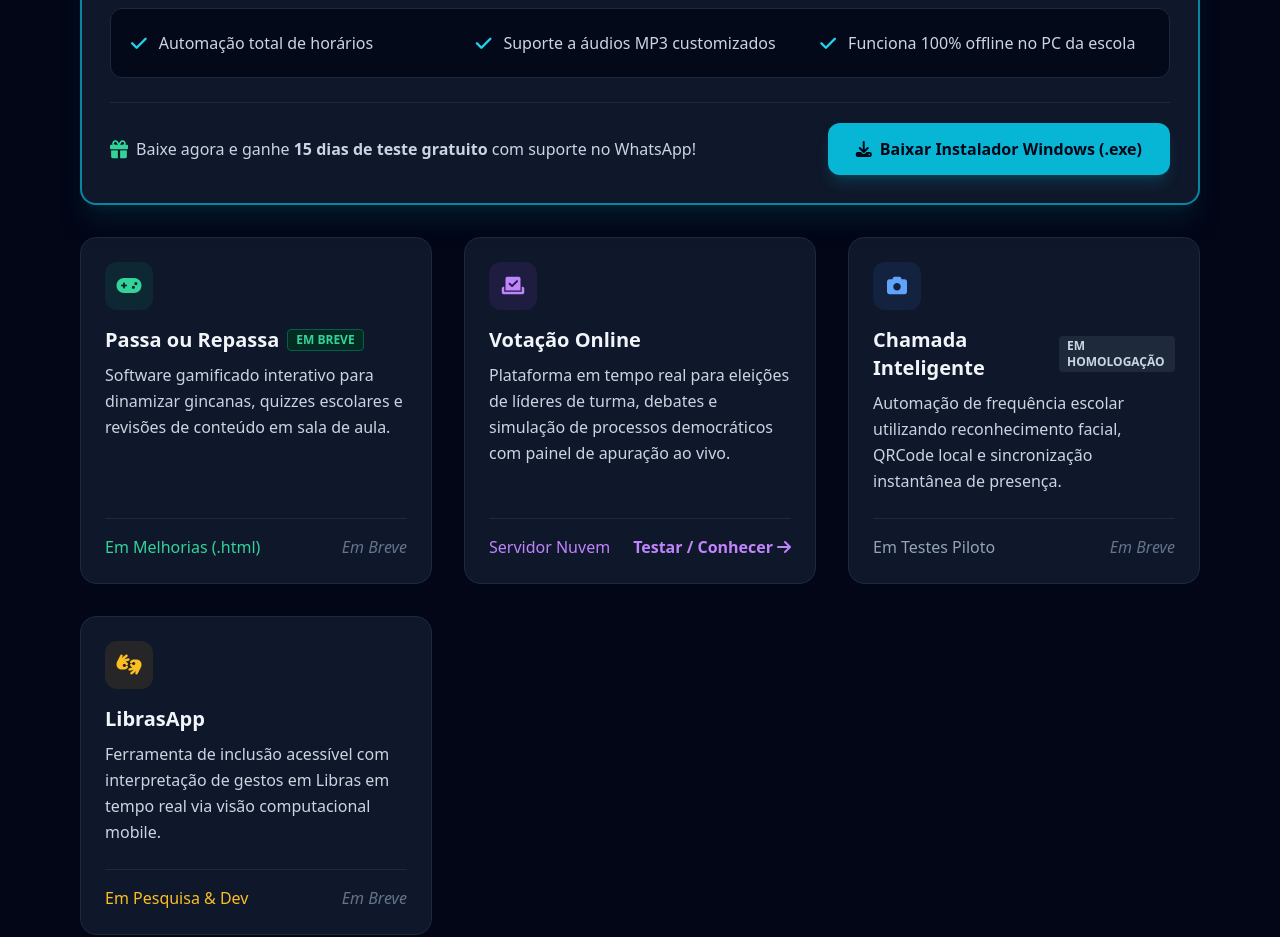
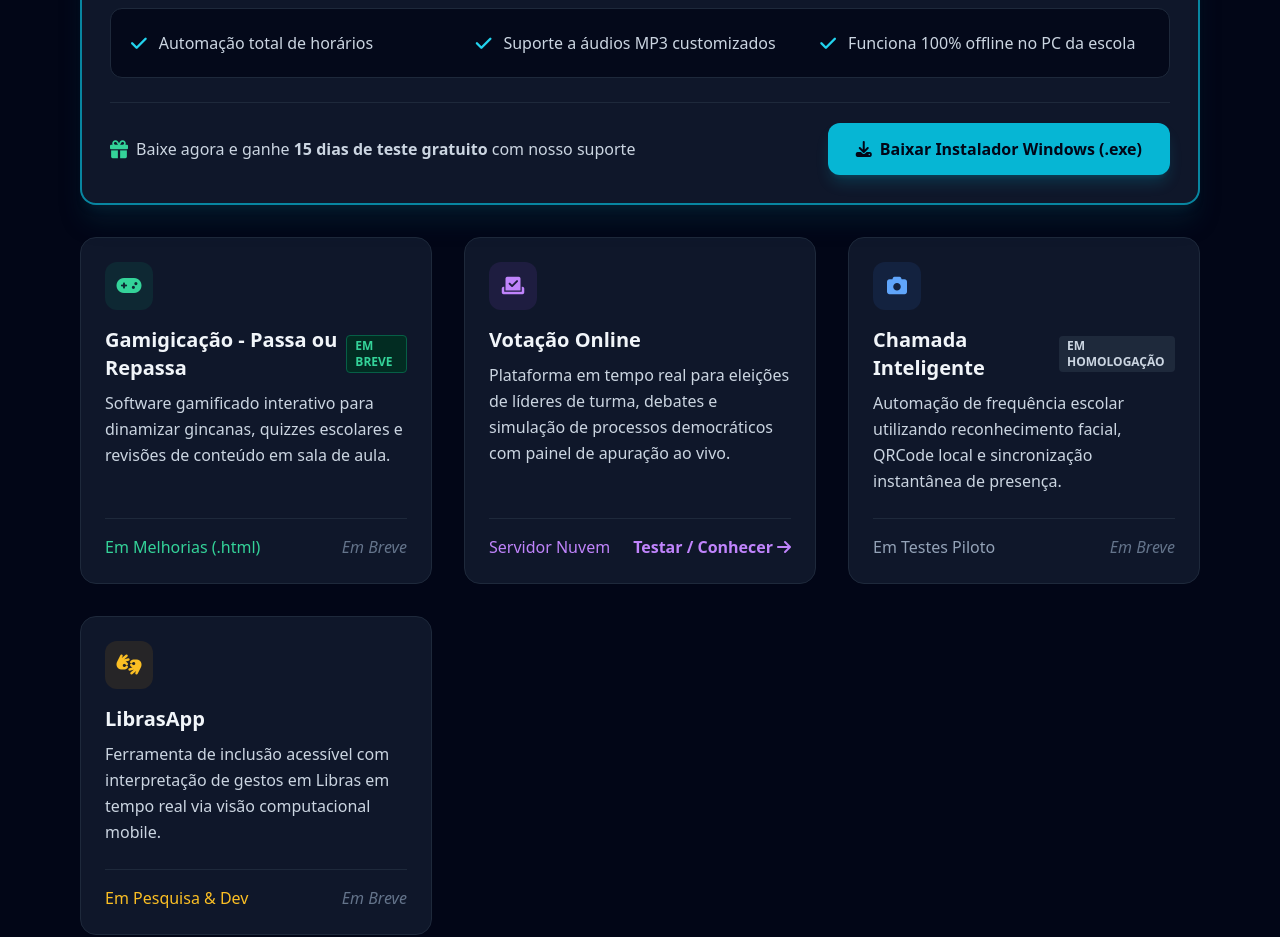
Before and after one commit to dhfartes-cpu/elunaritech, a plain HTML site: page index.html in a window 1280 px wide. Shown: the part 1960-2897 px from the top of the page. Drawn offline with nearby package versions, Linux system fonts and the light colour scheme.

Commit message:
Add files via upload

```diff
--- a/index.html
+++ b/index.html
@@ -151,7 +151,7 @@
                 <div class="pt-5 border-t border-slate-800 flex flex-col sm:flex-row items-center justify-between gap-4">
                     <div class="text-sm md:text-base text-slate-300 flex items-center gap-2">
                         <i class="fa-solid fa-gift text-emerald-400 text-lg"></i>
-                        <span>Baixe agora e ganhe <strong>15 dias de teste gratuito</strong> com suporte no WhatsApp!</span>
+                        <span>Baixe agora e ganhe <strong>15 dias de teste gratuito</strong> com nosso suporte</span>
                     </div>
                     <button onclick="abrirModalDownload()" class="w-full sm:w-auto bg-cyan-500 hover:bg-cyan-400 text-slate-950 font-bold px-7 py-3.5 rounded-xl transition flex items-center justify-center gap-2 shadow-lg shadow-cyan-500/20 text-base cursor-pointer">
                         <i class="fa-solid fa-download"></i> Baixar Instalador Windows (.exe)
@@ -168,7 +168,7 @@
                         <i class="fa-solid fa-gamepad"></i>
                     </div>
                     <div class="flex items-center gap-2 mb-2">
-                        <h3 class="text-xl font-bold">Passa ou Repassa</h3>
+                        <h3 class="text-xl font-bold">Gamigicação - Passa ou Repassa</h3>
                         <span class="bg-emerald-950 text-emerald-400 border border-emerald-800 text-xs font-bold px-2 py-0.5 rounded">EM BREVE</span>
                     </div>
                     <p class="text-slate-300 text-base mb-6 leading-relaxed">
@@ -370,7 +370,7 @@
                 </p>
                 <div class="p-3.5 bg-emerald-950/60 border border-emerald-700 rounded-xl text-emerald-300 text-[12pt] font-medium flex items-start gap-3">
                     <i class="fa-solid fa-gift text-xl mt-0.5 text-emerald-400"></i>
-                    <span><strong>Temos opção de egustação de 15 Dias:</strong> Você receberá um código de validação gratuito para testar o sistema completo  durante 15 dias sem compromisso!</span>
+                    <span><strong>Temos opção de degustação de 15 Dias:</strong> Você receberá um código de validação gratuito para testar o sistema completo  durante 15 dias sem compromisso!</span>
                 </div>
             </div>
 
```
